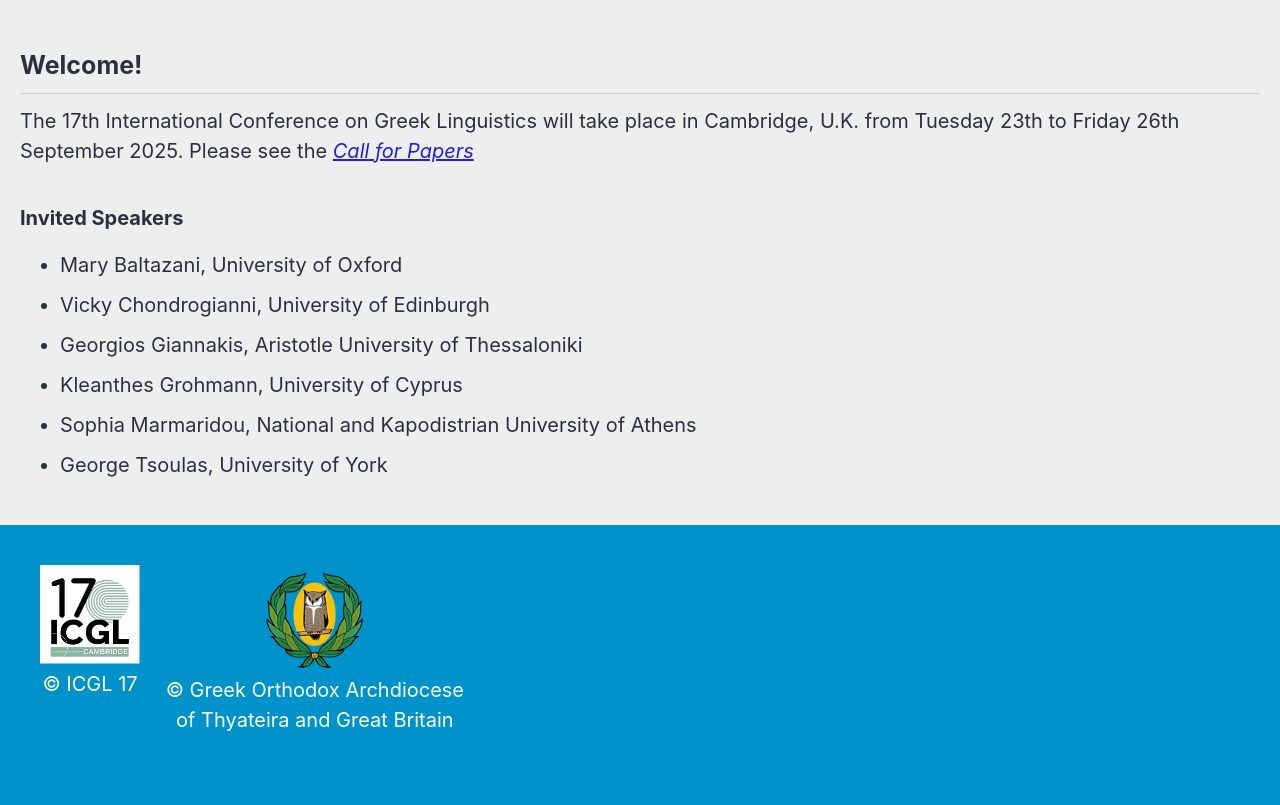
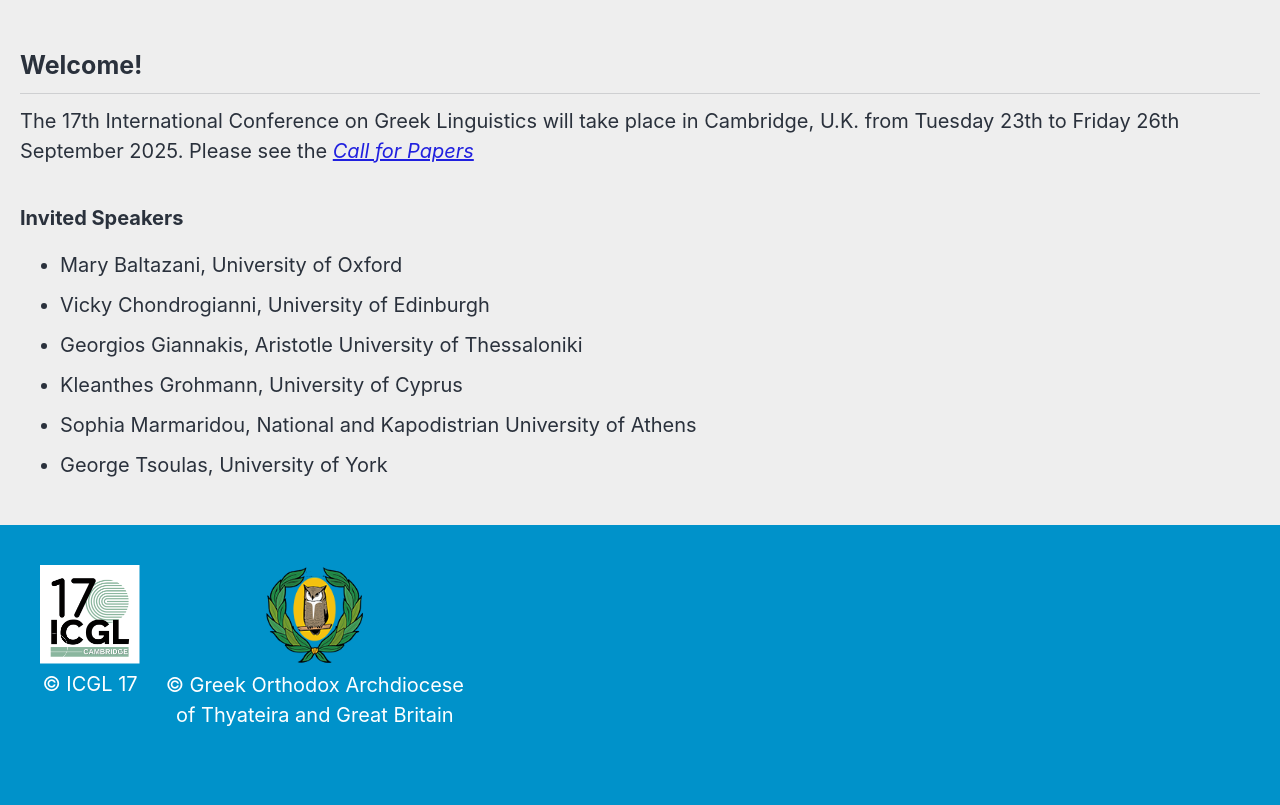
Before and after one commit to roryleung/ICGL17, a Jekyll site: the page built from _pages/home.md, in a window 1280 px wide. Shown: the part 417-1222 px from the top of the page. Built offline with Jekyll 4.4.1, drawn with Linux system fonts in a browser that asks for light colours; cached includes are drawn as plain includes; nearby versions of some CDN libraries.

Commit message:
Update custom.html

```diff
--- a/_includes/footer/custom.html
+++ b/_includes/footer/custom.html
@@ -7,7 +7,7 @@
 
     <div style="text-align: center; display: inline-block; vertical-align: bottom;">
       <img src="/assets/images/logo_owl_icon.png" alt="Owl Icon Logo" style="width: 100px; height: auto;">
-      <p style="color: white; margin-top: 5px; margin-bottom: -10px;">
+      <p style="color: white; margin-top: 5px; margin-bottom: -5px;">
         &copy; Greek Orthodox Archdiocese<br>of Thyateira and Great Britain
       </p>
     </div>
```
